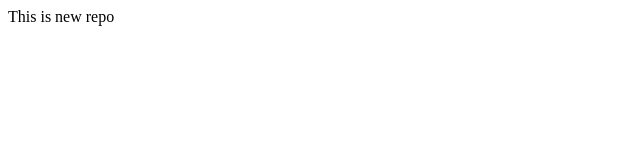
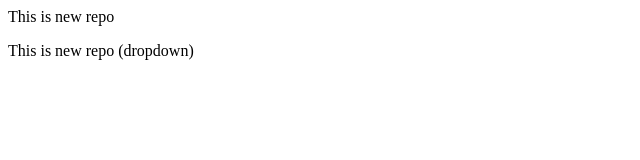
Before and after one commit to cevastalwart/localrepo, a plain HTML site: page index.html in a window 1280 px wide. Shown: the whole page, without its empty margins (0-640 px from the left). Drawn offline with Linux system fonts and the light colour scheme.

Commit message:
Add Dropdown

```diff
--- a/index.html
+++ b/index.html
@@ -1 +1,2 @@
 <p>This is new repo</p>
+<p>This is new repo (dropdown)</p>
```
